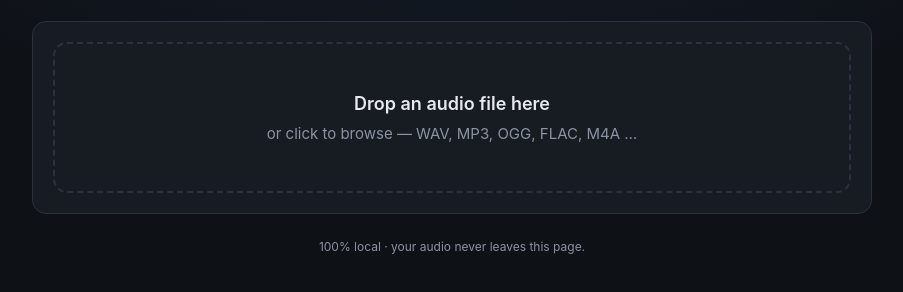
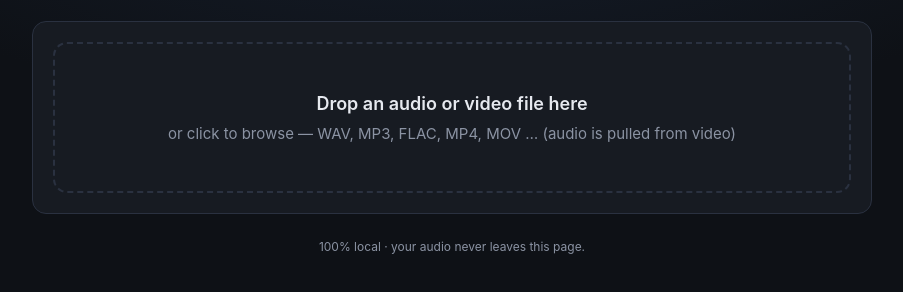
Before and after one commit to lukaskornis/seamless-loop, a plain HTML site: page index.html in a window 1280 px wide. Shown: the part 146-438 px from the top of the page, without its empty margins (188-1091 px from the left). Drawn offline with Linux system fonts and the light colour scheme.

Commit message:
feat: video audio extraction; square-root constant-power crossfade
- accept video files (MP4/MOV/WebM…) and pull the audio track via decodeAudioData; drop-zone text + EN/LT/RU strings updated
- replace the crossfade gains with sqrt(t)/sqrt(1-t) so power stays flat across the seam — no quiet dip near the transition
- README: document video input and the constant-power curve

```diff
--- a/index.html
+++ b/index.html
@@ -88,9 +88,9 @@
 
   <div class="card">
     <div id="drop">
-      <div class="big" data-i18n="dropBig">Drop an audio file here</div>
-      <div class="small" data-i18n="dropSmall">or click to browse — WAV, MP3, OGG, FLAC, M4A …</div>
-      <input id="file" type="file" accept="audio/*" class="hidden">
+      <div class="big" data-i18n="dropBig">Drop an audio or video file here</div>
+      <div class="small" data-i18n="dropSmall">or click to browse — WAV, MP3, FLAC, MP4, MOV … (audio is pulled from video)</div>
+      <input id="file" type="file" accept="audio/*,video/*,.mp4,.m4a,.mov,.webm" class="hidden">
     </div>
     <div id="waveWrap" class="hidden">
       <canvas id="wave"></canvas>
@@ -499,14 +499,14 @@ a.length>D&&(D=a.length,p=0|1.25*D+7200,r=new Int8Array(p));a=u.lame_encode_buff
     en:{
       title:"Seamless Loop Maker", badge:"runs in your browser · nothing uploaded",
       sub:"Drop an audio file, get an inaudible loop, then save it as a single loop or stretched to any length.",
-      dropBig:"Drop an audio file here", dropSmall:"or click to browse — WAV, MP3, OGG, FLAC, M4A …",
+      dropBig:"Drop an audio or video file here", dropSmall:"or click to browse — WAV, MP3, FLAC, MP4, MOV … (audio is pulled from video)",
       crossfade:"Crossfade", snap:"Snap to zero crossings",
       previewLoop:"▶ Preview loop", original:"▶ Original", stop:"■ Stop",
       length:"Length", unitLabel:"Unit", seconds:"Seconds", minutes:"Minutes", hours:"Hours",
       format:"Format", mp3Quality:"MP3 quality",
       dlLoop:"⬇ Download single loop", dlLen:"⬇ Generate & download",
       foot:"100% local · your audio never leaves this page.",
-      decoding:"Decoding {name} …", decodeFail:"Could not decode that file. Try a WAV or MP3.",
+      decoding:"Decoding {name} …", decodeFail:"Could not decode that file. Try a WAV, MP3, or MP4.",
       fileInfo:"{dur} · {ch} · {sr} Hz — click to choose another", mono:"mono", stereo:"stereo",
       estLine:"Loop unit: {loop} · output: {out} · est. size: {size}",
       bigWarn:" — that's a large file; consider MP3 or a shorter length.",
@@ -517,14 +517,14 @@ a.length>D&&(D=a.length,p=0|1.25*D+7200,r=new Int8Array(p));a=u.lame_encode_buff
     lt:{
       title:"Sklandžių kilpų kūrėjas", badge:"veikia jūsų naršyklėje · niekas neįkeliama",
       sub:"Įkelkite garso failą, gaukite negirdimą kilpą ir išsaugokite ją kaip vieną kilpą arba ištęstą iki bet kokio ilgio.",
-      dropBig:"Vilkite garso failą čia", dropSmall:"arba spustelėkite pasirinkti — WAV, MP3, OGG, FLAC, M4A …",
+      dropBig:"Vilkite garso arba vaizdo failą čia", dropSmall:"arba spustelėkite pasirinkti — WAV, MP3, FLAC, MP4, MOV … (garsas ištraukiamas iš vaizdo)",
       crossfade:"Perėjimas", snap:"Pritraukti prie nulio taškų",
       previewLoop:"▶ Peržiūrėti kilpą", original:"▶ Originalas", stop:"■ Stabdyti",
       length:"Trukmė", unitLabel:"Vienetai", seconds:"Sekundės", minutes:"Minutės", hours:"Valandos",
       format:"Formatas", mp3Quality:"MP3 kokybė",
       dlLoop:"⬇ Atsisiųsti vieną kilpą", dlLen:"⬇ Sukurti ir atsisiųsti",
       foot:"100% vietinė · jūsų garsas niekur nesiunčiamas.",
-      decoding:"Dekoduojama {name} …", decodeFail:"Nepavyko nuskaityti failo. Bandykite WAV arba MP3.",
+      decoding:"Dekoduojama {name} …", decodeFail:"Nepavyko nuskaityti failo. Bandykite WAV, MP3 arba MP4.",
       fileInfo:"{dur} · {ch} · {sr} Hz — spustelėkite pasirinkti kitą", mono:"mono", stereo:"stereo",
       estLine:"Kilpos ilgis: {loop} · rezultatas: {out} · numatomas dydis: {size}",
       bigWarn:" — tai didelis failas; rinkitės MP3 arba trumpesnę trukmę.",
@@ -535,14 +535,14 @@ a.length>D&&(D=a.length,p=0|1.25*D+7200,r=new Int8Array(p));a=u.lame_encode_buff
     ru:{
       title:"Создание бесшовных лупов", badge:"работает в браузере · ничего не загружается",
       sub:"Перетащите аудиофайл, получите бесшовный луп и сохраните его как один луп или растянутым на любую длину.",
-      dropBig:"Перетащите аудиофайл сюда", dropSmall:"или нажмите, чтобы выбрать — WAV, MP3, OGG, FLAC, M4A …",
+      dropBig:"Перетащите аудио- или видеофайл сюда", dropSmall:"или нажмите, чтобы выбрать — WAV, MP3, FLAC, MP4, MOV … (звук извлекается из видео)",
       crossfade:"Кроссфейд", snap:"Привязка к нулевым точкам",
       previewLoop:"▶ Прослушать луп", original:"▶ Оригинал", stop:"■ Стоп",
       length:"Длительность", unitLabel:"Единицы", seconds:"Секунды", minutes:"Минуты", hours:"Часы",
       format:"Формат", mp3Quality:"Качество MP3",
       dlLoop:"⬇ Скачать один луп", dlLen:"⬇ Создать и скачать",
       foot:"100% локально · ваш звук никуда не отправляется.",
-      decoding:"Декодирование {name} …", decodeFail:"Не удалось прочитать файл. Попробуйте WAV или MP3.",
+      decoding:"Декодирование {name} …", decodeFail:"Не удалось прочитать файл. Попробуйте WAV, MP3 или MP4.",
       fileInfo:"{dur} · {ch} · {sr} Гц — нажмите, чтобы выбрать другой", mono:"моно", stereo:"стерео",
       estLine:"Луп: {loop} · результат: {out} · примерный размер: {size}",
       bigWarn:" — это большой файл; выберите MP3 или меньшую длительность.",
@@ -641,7 +641,9 @@ a.length>D&&(D=a.length,p=0|1.25*D+7200,r=new Int8Array(p));a=u.lame_encode_buff
       for(let i=0;i<L;i++) o[i]=s[s0+i];
       for(let i=0;i<f;i++){
         const t=(i+0.5)/f;
-        const win=Math.sin(t*Math.PI/2), wout=Math.cos(t*Math.PI/2);
+        // square-root constant-power crossfade: win²+wout²=1 at every t, so the
+        // summed power stays flat across the seam — no quiet dip, no linear sag.
+        const win=Math.sqrt(t), wout=Math.sqrt(1-t);
         o[i]=s[s0+i]*win + s[s0+L+i]*wout;  // head fades in, tail fades out
       }
       out.push(o);
```
Also changed, not shown: 1 other file.
